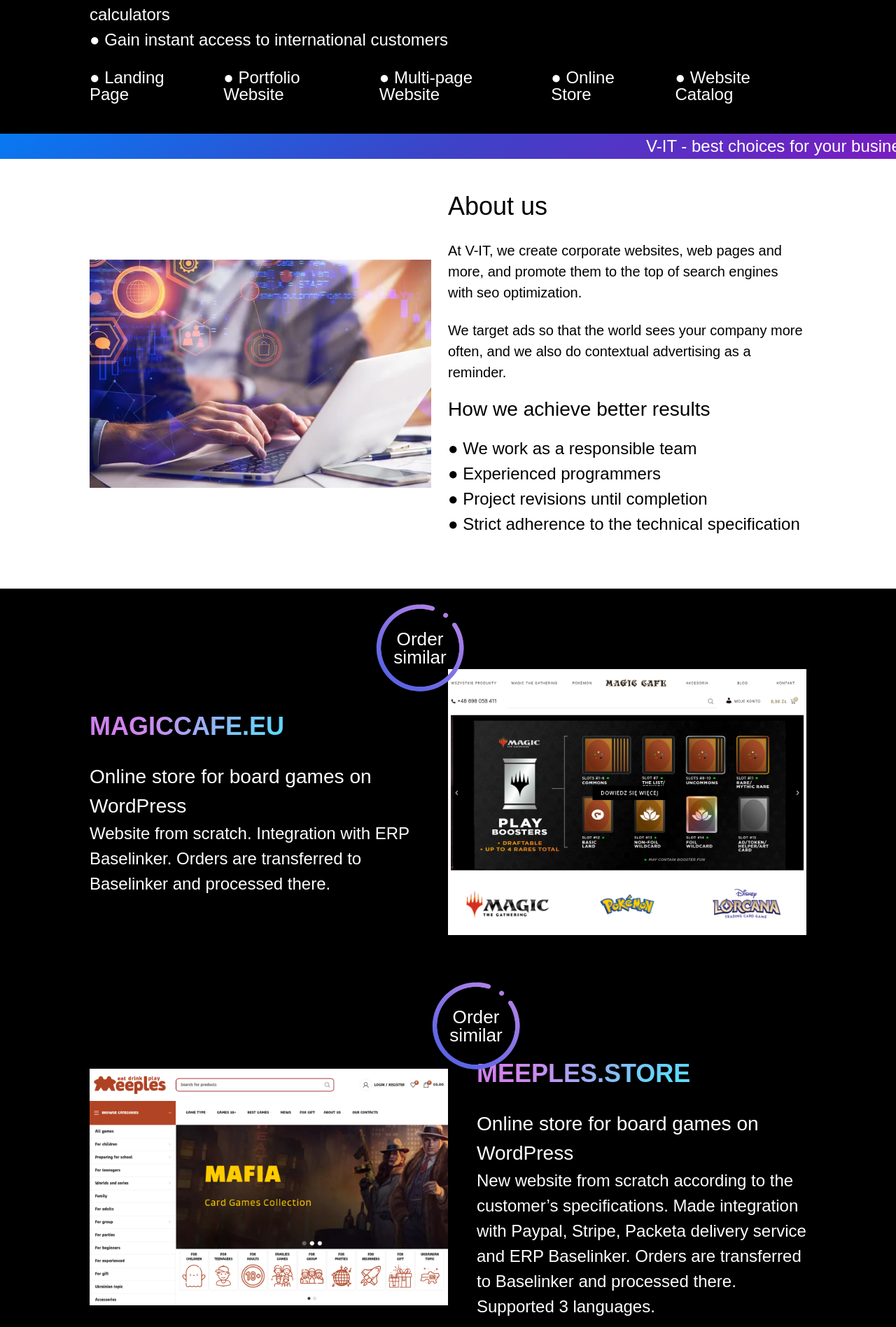
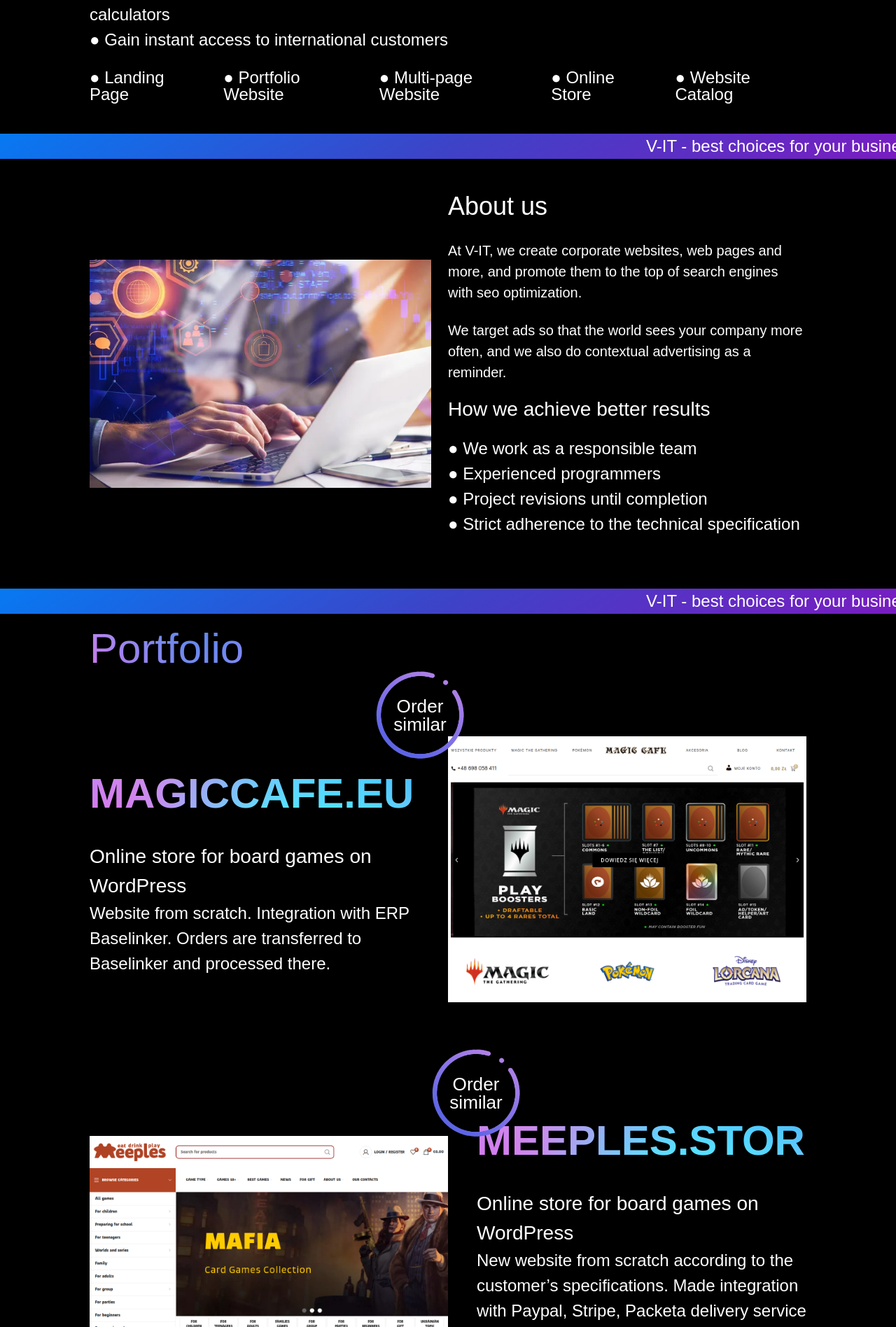
Before and after one commit to murimolda/V-IT-new, a PHP site: page / in a window 1280 px wide. Shown: the part 521-2417 px from the top of the page at 70% size. Run offline with PHP 8.4, Linux system fonts and the light colour scheme.

Commit message:
refactor: change landing structure

```diff
--- a/assets/style/style.css
+++ b/assets/style/style.css
@@ -346,8 +346,6 @@ a:visited {
 }
 
 .about-section {
-  background-color: var(--main-color);
-  color: var(--main-bg);
   padding-top: var(--title-margin);
   padding-bottom: var(--title-margin);
 }
@@ -393,6 +391,17 @@ a:visited {
 
 .about-wrap li {
   line-height: 1.5;
+}
+
+.portfolio-section h2 {
+  font-size: 60px;
+  background-image: url(../image/bg-font-line.webp);
+  background-clip: text;
+  -webkit-text-fill-color: transparent;
+  background-position: left center;
+  animation: mainTitle 20s linear infinite;
+  padding: 0;
+  background-size: 250vw;
 }
 
 .portfolio-wrap {
@@ -502,8 +511,6 @@ a:visited {
 }
 
 .reviews {
-  background: var(--main-color);
-  color: var(--main-bg);
   padding-top: var(--title-margin);
   padding-bottom: var(--title-margin);
 }
@@ -556,7 +563,7 @@ a:visited {
 .reviews-text:after {
   content: "";
   background: radial-gradient(97.43% 135.77% at -6.29% 50.94%, #ff8fc5 0%, #a162ff 47.76%, #3aedff 99.63%);
-  opacity: 0.2;
+  opacity: 0.5;
   position: absolute;
   left: 0;
   right: 0;
@@ -582,9 +589,20 @@ a:visited {
   display: flex;
   gap: var(--wrap-gap);
   justify-content: space-between;
+  align-items: center;
 }
 
 .footer-list {
   display: flex;
-  gap: 10px;
+  align-items: center;
+  gap: 20px;
 }
+
+.footer-list img {
+  height: 30px;
+  width: auto;
+}
+
+img.upwork-icon {
+  height: 40px;
+}
--- a/index.html
+++ b/index.html
@@ -101,8 +101,15 @@
         </div>
       </div>
     </section>
+    <section class="line-animation-box">
+      <p>
+        <span class="double-space">V-IT - best choices for your business</span>
+        <span class="double-space">Creation, development and promotion business on the Internet</span>
+      </p>
+    </section>
     <section class="portfolio-section" id="portfolio">
       <div class="container">
+        <h2>Portfolio</h2>
         <div class="portfolio-wrap">
           <div class="portfolio-info">
             <h2><a href="https://magiccafe.eu/" target="_blank">magiccafe.eu</a></h2>
@@ -195,6 +202,12 @@
         </div>
       </div>
     </section>
+    <section class="line-animation-box">
+      <p>
+        <span class="double-space">V-IT - best choices for your business</span>
+        <span class="double-space">Creation, development and promotion business on the Internet</span>
+      </p>
+    </section>
     <section class="reviews">
       <div class="container">
         <div class="reviews-wrap">
@@ -258,13 +271,19 @@
       <div class="footer-contact">
         <ul class="footer-list">
           <li>
-            <a href="http://t.me/EugeneVitko" target="_blank">t</a>
+            <a href="http://t.me/EugeneVitko" target="_blank">
+              <img src="assets/image/telegram_icon.svg" alt="">
+            </a>
           </li>          <li>
-            <a href="http://wa.me/375259519596" target="_blank">w</a>
+            <a href="http://wa.me/375259519596" target="_blank">
+              <img src="assets/image/whatsapp_icon.svg" alt="">
+            </a>
           </li>
           </li>
           <li>
-            <a href="http://wa.me/375259519596" target="_blank">u</a>
+            <a href="https://www.upwork.com/freelancers/~01079cfb24ea270d63?mp_source=share" target="_blank">
+              <img src="assets/image/upwork_icon.svg" class="upwork-icon" alt="">
+            </a>
           </li>
         </ul>
       </div>
```
Also changed, not shown: assets/image/telegram_icon.svg (added), assets/image/upwork_icon.svg (added), assets/image/whatsapp_icon.svg (added).
